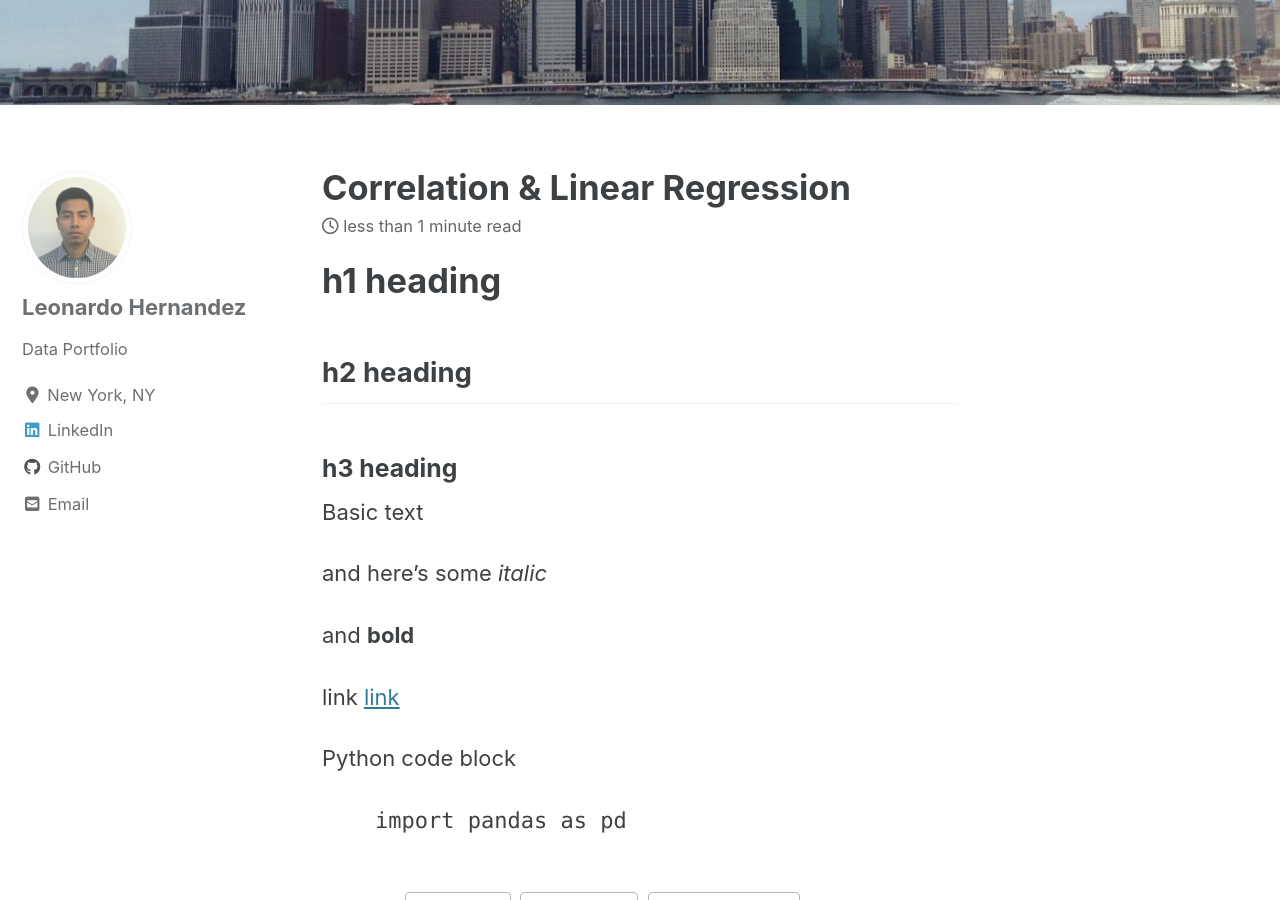
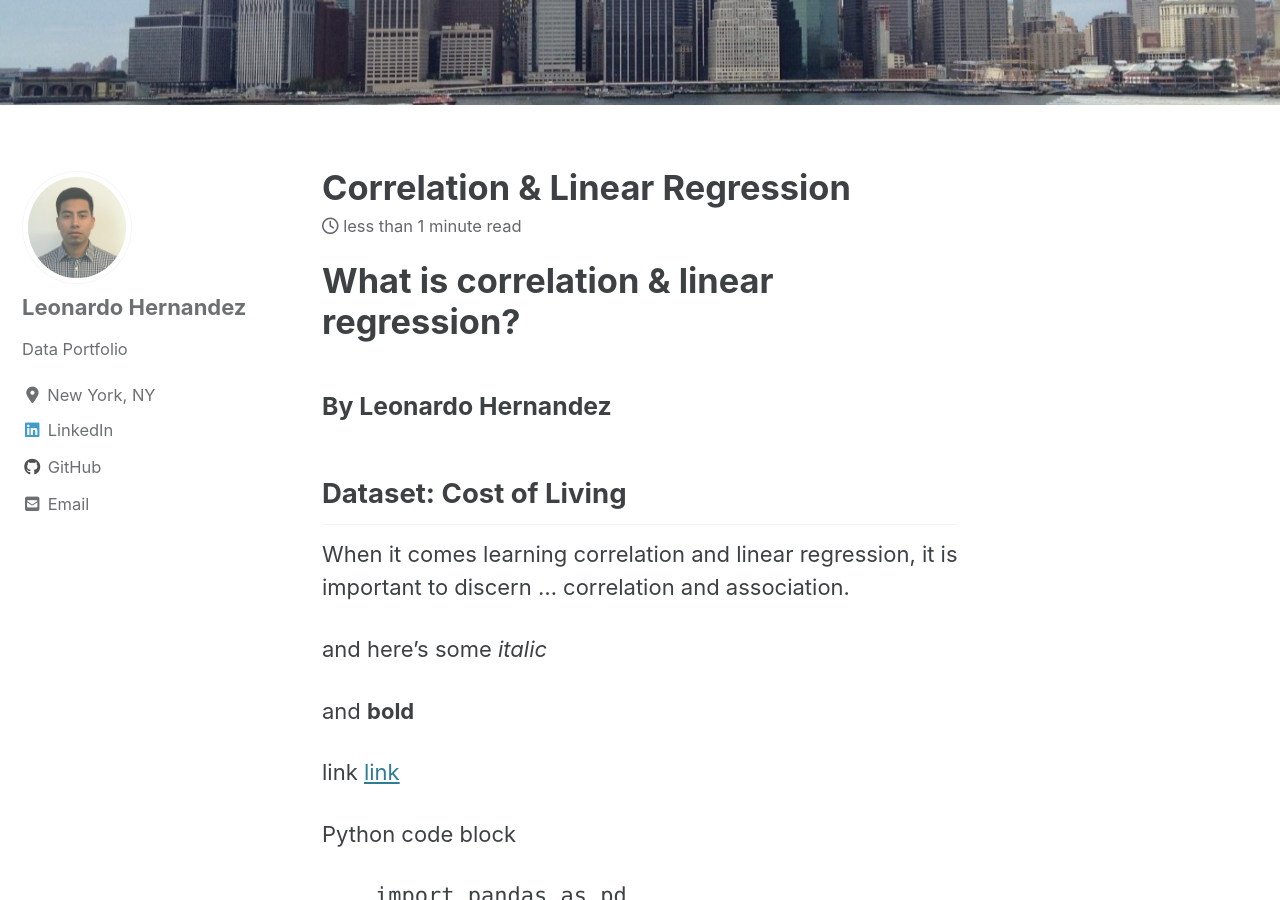
Before and after one commit to leojhernandez/leojhernandez.github.io, a Jekyll site: the page built from _posts/2020-05-22-regression.md, in a window 1280 px wide and 900 px high, scrolled down 314 px. Built offline with Jekyll 4.4.1, drawn with Linux system fonts in a browser that asks for light colours; cached includes are drawn as plain includes; nearby versions of some CDN libraries.

Commit message:
Updated post

```diff
--- a/_posts/2020-05-22-regression.md
+++ b/_posts/2020-05-22-regression.md
@@ -4,15 +4,13 @@ date: 2020-05-22
 tags: [correlation, linear regression, linear model]
 header:
   image: "/images/bridge.jpeg"
-excerpt: "A quick note about corr and linear reg"
+excerpt: "STA 3155 Regression and Forecasting Models for Business Applications"
 ---
-# h1 heading
+# What is correlation & linear regression?
+### By Leonardo Hernandez
+## Dataset: Cost of Living
 
-## h2 heading
-
-### h3 heading
-
-Basic text
+When it comes learning correlation and linear regression, it is important to discern ... correlation and association.
 
 and here's some *italic*
 
```
